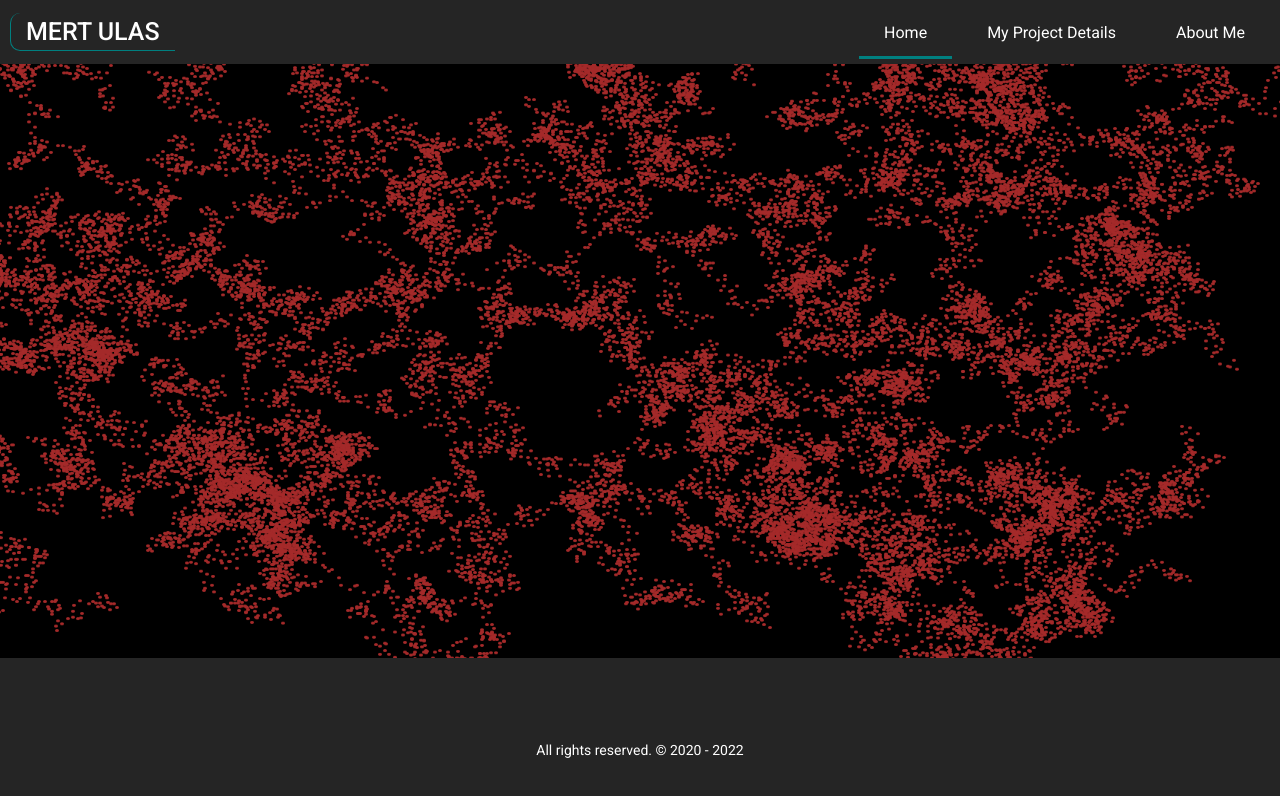
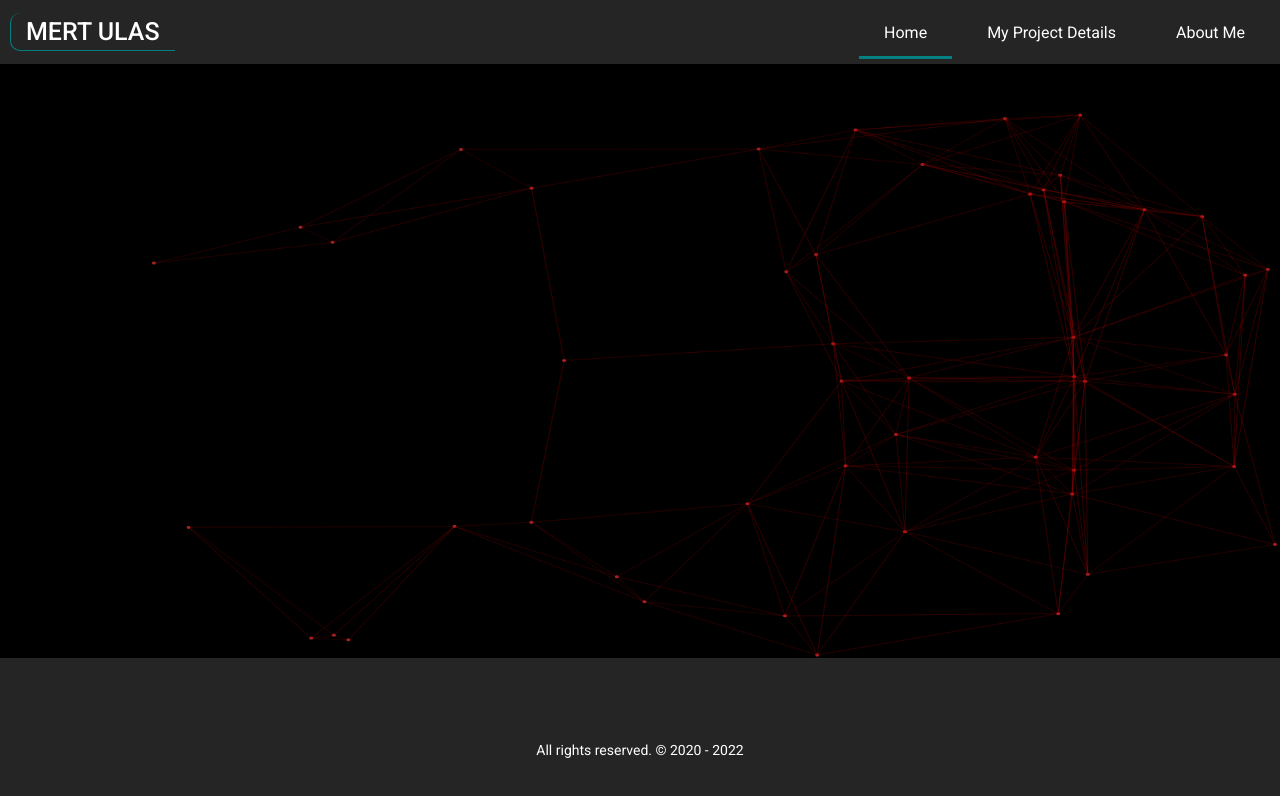
Before and after one commit to MERTULAS/portfolio-project, a Vue app: page / in a window 1280 px wide. Shown: the top 796 px of the page. Built offline with nearby package versions, Linux system fonts and the light colour scheme.

Commit message:
background animation component updated todo: quadtree implementation

```diff
--- /dev/null
+++ b/src/components/AnimationBackground.vue
@@ -0,0 +1,117 @@
+<template>
+  <div>
+    <canvas
+      id="anim-canvas"
+      :style="`width: 100%; height: calc(100vh - ${
+        navbarHeight + footerHeight
+      }px`"
+    ></canvas>
+  </div>
+</template>
+
+<script>
+class QuadTree {
+  constructor () {
+    // QuadTree will be implemented.
+  }
+}
+
+class Point {
+  constructor(x, y, color, componentObject) {
+    [this.x, this.y, this.color, this.componentData] = [x, y, color, componentObject];
+    this.xDir = Math.random() * 5;
+    this.yDir = Math.random() * 5;
+  }
+
+  draw() {
+    this.componentData.context.fillStyle = this.color;
+    this.componentData.context.beginPath();
+    this.componentData.context.arc(this.x, this.y, 2, 0, 2 * Math.PI);
+    this.componentData.context.fill();
+  }
+
+  update() {
+    this.xDir *= this.x > this.componentData.canvasWidth || this.x < 0 ? -1 : 1;
+    this.yDir *= this.y > this.componentData.canvasHeight || this.y < 0 ? -1 : 1;
+    this.x += this.xDir;
+    this.y += this.yDir;
+    this.draw();
+  }
+}
+
+export default {
+  props: {
+    pointCount: { type: Number, default: () => 0 },
+    size: { type: String, default: () => "full" },
+  },
+  data() {
+    return {
+      navbarHeight: null,
+      footerHeight: null,
+      canvasWidth: window.innerWidth,
+      canvasHeight: null,
+      canvas: null,
+      context: null,
+      pointList: [],
+    };
+  },
+  methods: {
+    animationLoop() {
+      this.context.clearRect(0, 0, this.canvasWidth, this.canvasHeight);
+      for (let point of this.pointList) {
+        point.update();
+      }
+
+
+      for (let point1 of this.pointList) {
+        for (let point2 of this.pointList) {
+          let manhattanDist = Math.abs(point1.x - point2.x) + Math.abs(point1.y - point2.y);
+          if ( manhattanDist < 300 ) {
+            this.context.beginPath();
+            this.context.strokeStyle = `rgba(200, 0, 0, ${100 / (1000 - manhattanDist)})`;
+            this.context.moveTo(point1.x, point1.y);
+            this.context.lineTo(point2.x, point2.y);
+            this.context.stroke();
+          }
+      }
+      }
+      requestAnimationFrame(this.animationLoop);
+    },
+  },
+  mounted() {
+    new QuadTree();
+    this.canvas = document.getElementById("anim-canvas");
+    this.canvas.width = window.innerWidth;
+    this.canvas.height = window.innerHeight;
+
+    this.canvasHeight = this.canvas.getBoundingClientRect().height;
+    this.context = this.canvas.getContext("2d");
+
+    this.navbarHeight = document
+      .querySelector(".navbar-menu")
+      .getBoundingClientRect().height;
+    this.footerHeight = document
+      .querySelector(".footer")
+      .getBoundingClientRect().height;
+
+    for (let i = 0; i < this.pointCount; i++) {
+      this.pointList.push(
+        new Point(
+          Math.floor(Math.random() * (window.innerWidth - 10)),
+          Math.floor(Math.random() * (window.innerHeight - 10)),
+          "brown",
+          this
+        )
+      );
+    }
+
+    this.animationLoop();
+  },
+};
+</script>
+
+<style scoped>
+#anim-canvas {
+  background: black;
+}
+</style>
--- a/src/components/GraphicsAnimation.vue
+++ /dev/null
@@ -1,105 +0,0 @@
-<template>
-  <div>
-    <canvas
-      id="anim-canvas"
-      :style="`width: 100%; height: calc(100vh - ${
-        navbarHeight + footerHeight
-      }px`"
-    ></canvas>
-  </div>
-</template>
-
-<script>
-class Point {
-  constructor(x, y, color, context) {
-    [this.x, this.y, this.color, this.context] = [x, y, color, context];
-  }
-
-  draw() {
-    this.context.fillStyle = this.color;
-    this.context.beginPath();
-    this.context.arc(this.x, this.y, 2, 0, 2 * Math.PI);
-    this.context.fill();
-  }
-
-  update() {
-    this.draw();
-  }
-}
-
-class Line {
-  constructor(color, context, ...points) {
-    [this.color, this.context, this.points] = [color, context, points];
-  }
-
-  draw() {
-    this.context.fillStyle = this.color;
-    this.context.beginPath();
-    this.context.moveTo(this.points[0], this.points[1]);
-    this.context.lineTo(this.points[2], this.points[3]);
-    this.context.stroke();
-  }
-
-  update() {
-    this.draw();
-  }
-}
-
-export default {
-  props: {
-    pointCount: { type: Number, default: () => 0 },
-    size: { type: String, default: () => "full" },
-  },
-  data() {
-    return {
-      navbarHeight: null,
-      footerHeight: null,
-      pointList: [],
-    };
-  },
-  methods: {
-    animationLoop() {
-      for (let point of this.pointList) {
-        point.x += Math.floor((Math.random() * 2 - 1) * 10);
-        point.y += Math.floor((Math.random() * 2 - 1) * 10);
-        point.update();
-      }
-      requestAnimationFrame(this.animationLoop);
-    },
-  },
-  mounted() {
-    let canvas = document.getElementById("anim-canvas");
-    canvas.width = window.innerWidth;
-    canvas.height = window.innerHeight;
-    let ctx = canvas.getContext("2d");
-
-    this.navbarHeight = document
-      .querySelector(".navbar-menu")
-      .getBoundingClientRect().height;
-    this.footerHeight = document
-      .querySelector(".footer")
-      .getBoundingClientRect().height;
-
-    new Line("red", ctx, 5, 6, 10, 12);
-
-    for (let i = 0; i < this.pointCount; i++) {
-      this.pointList.push(
-        new Point(
-          Math.floor(Math.random() * (window.innerWidth - 10)),
-          Math.floor(Math.random() * (window.innerHeight - 10)),
-          "brown",
-          ctx
-        )
-      );
-    }
-
-    this.animationLoop();
-  },
-};
-</script>
-
-<style scoped>
-#anim-canvas {
-  background: black;
-}
-</style>
--- a/src/pages/IndexPage.vue
+++ b/src/pages/IndexPage.vue
@@ -1,7 +1,9 @@
 <template>
   <div>
     <Navbar />
-    <GraphicsAnimation :pointCount="100" />
+    <AnimationBackground :pointCount="50" />
+    <div class="index-body">
+    </div>
     <Footer />
   </div>
 </template>
@@ -9,11 +11,11 @@
 <script>
 import Navbar from "@/components/Navbar.vue";
 import Footer from "@/components/Footer.vue";
-import GraphicsAnimation from "@/components/GraphicsAnimation.vue";
+import AnimationBackground from "@/components/AnimationBackground.vue";
 
 export default {
   components: {
-    GraphicsAnimation,
+    AnimationBackground,
     Navbar,
     Footer,
   },
```
